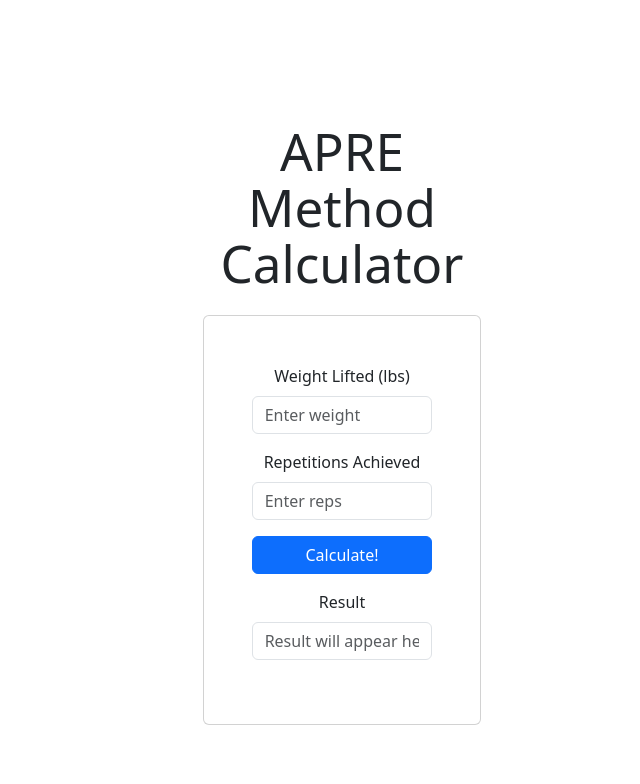
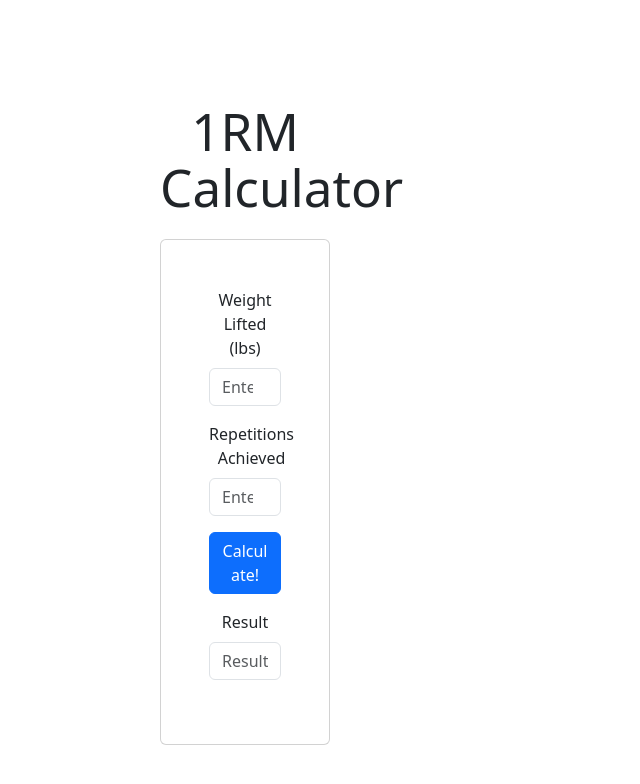
Before and after one commit to dianestephani/apre-method, a React (Vite) app in the folder apre-method/: page / in a window 1280 px wide. Shown: the top 784 px of the page, without its empty margins (298-938 px from the left). Built offline with nearby package versions, Linux system fonts and the light colour scheme.

Commit message:
1rm calculator is functional

```diff
--- a/apre-method/src/OneRMCalculator.jsx
+++ b/apre-method/src/OneRMCalculator.jsx
@@ -6,15 +6,24 @@ function OneRMCalculator() {
   const [result, setResult] = useState('')
 
   const handleCalculate = () => {
-    // Placeholder for calculation logic to be implemented later
-    setResult('Calculation will be implemented here')
+    // Calculate one-rep max using the formula: oneRM = weightLifted * (1 + (repsAchieved / 30))
+    const weight = parseFloat(weightLifted)
+    const reps = parseFloat(repsAchieved)
+
+    if (isNaN(weight) || isNaN(reps) || weight <= 0 || reps <= 0) {
+      setResult('Please enter valid positive numbers')
+      return
+    }
+
+    const oneRM = weight * (1 + (reps / 30))
+    setResult(oneRM.toFixed(2))
   }
 
   return (
     <div className="container mt-5">
-      <div className="row justify-content-center">
-        <div className="col-md-6">
-          <h1 className="text-center mb-4">APRE Method Calculator</h1>
+      <div className="row">
+        <div className="col-md-8 col-lg-6">
+          <h1 className="mb-4">1RM Calculator</h1>
 
           <div className="card">
             <div className="card-body">
```
